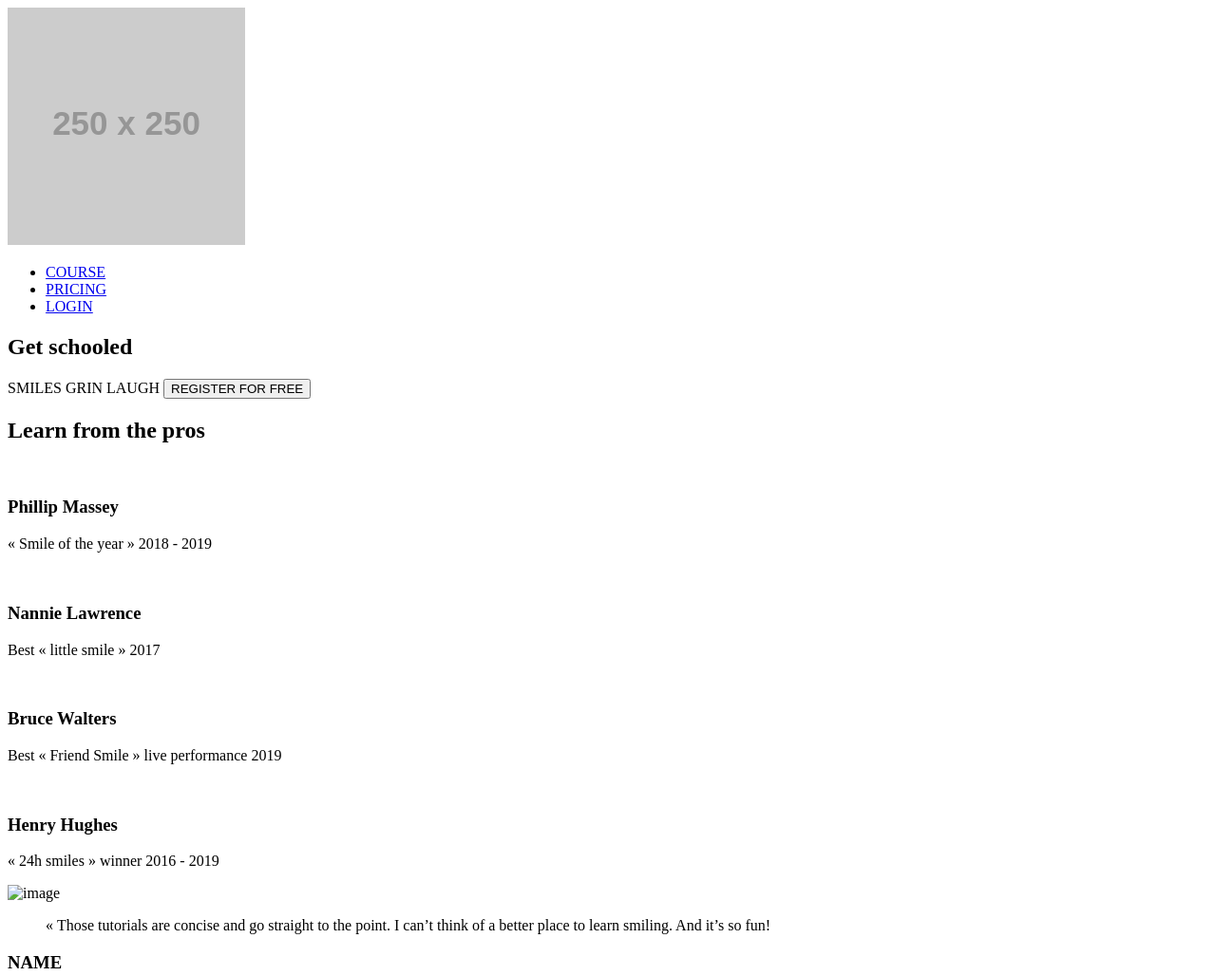
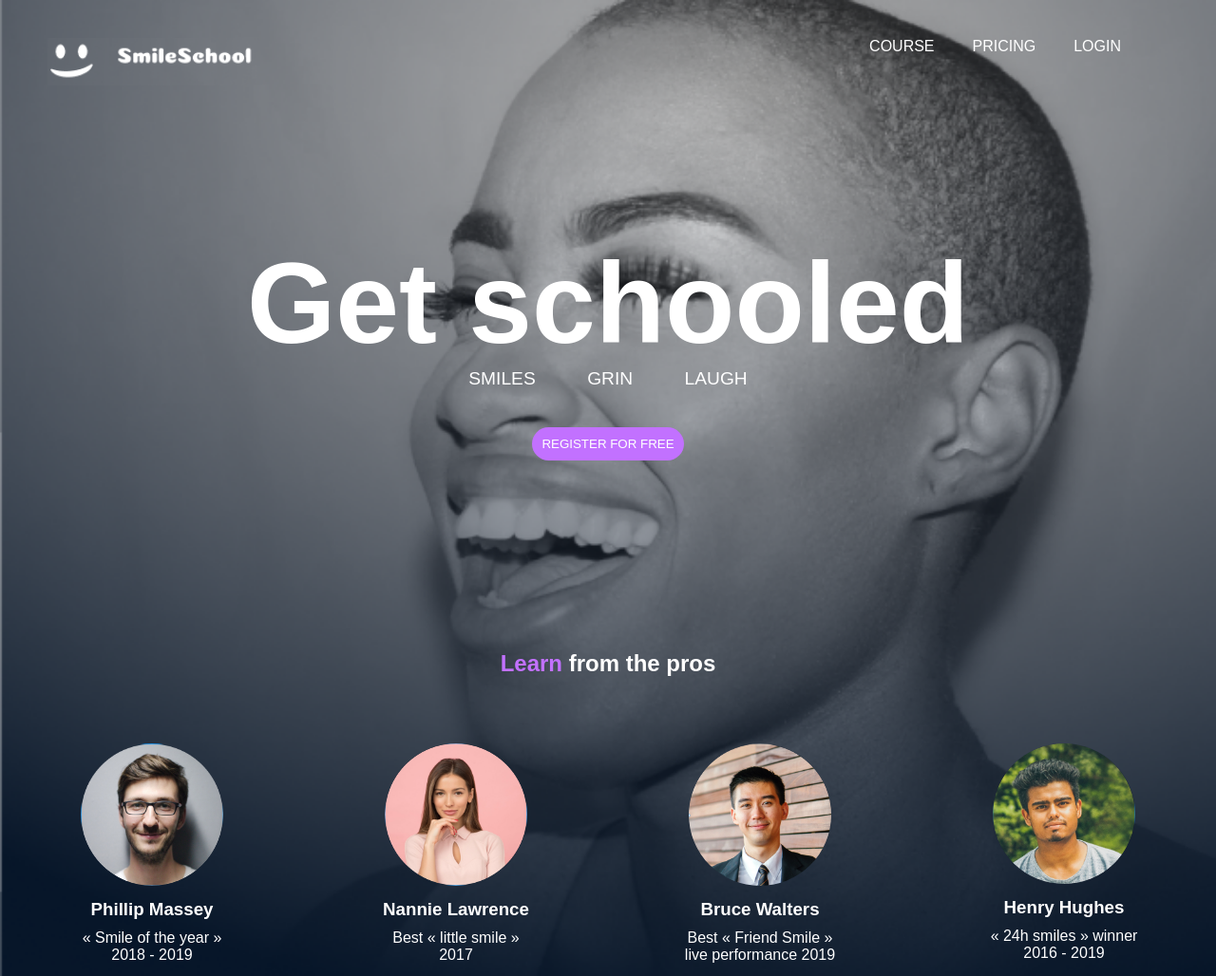
Before and after one commit to WorkuUrga/alx_html_css, a plain HTML site: page css_advanced/index.html in a window 1280 px wide. Shown: the top 1028 px of the page at 95% size. Drawn offline with Linux system fonts and the light colour scheme; placeholder pictures from the web are drawn by us.

Commit message:
styling header and the first section

```diff
--- a/css_advanced/index.html
+++ b/css_advanced/index.html
@@ -4,13 +4,14 @@
     <meta charset="UTF-8">
     <meta name="viewport" content="width=device-width, initial-scale=1.0">
     <script src="https://kit.fontawesome.com/4a2b055604.js" crossorigin="anonymous"></script>
-    <link rel="stylesheet" src="styles.css">
+    <link rel="stylesheet" href="styles.css">
     <title>Document</title>
 </head>
 <body>
-    <header>
-        <nav>
-            <img src="https://fakeimg.pl/250x250?text=Sample+Logo" alt="logo">
+    <div class="background">
+        <header>
+        <nav class="nav">
+            <img src="logo_img.png" alt="logo">
 
             <ul>
                 <li><a href="#">COURSE</a></li>
@@ -21,50 +22,55 @@
 
     </header>
     <main>
-        <section>
+        <section class="schooled">
+            <div class="body">
+                <h1>Get schooled</h1>
             <div>
-                <h1>Get schooled</h1>
                 <span>SMILES</span>
                 <span>GRIN</span>
                 <span>LAUGH</span>
-                <button>REGISTER FOR FREE</button>
+            </div>
+                <button class="btn">REGISTER FOR FREE</button>
             </div>
             <div>
-                <h2>Learn from the pros</h2>
-                <div>
-                    <div>
-                        <img src="./images/1 (3).png" alt="">
+                <h2><strong>Learn</strong> from the pros</h2>
+                <div class="tutors">
+                    <div class="personel">
+                        <img src="1.png" alt="">
                         <h3>Phillip Massey</h3>
-                        <p>« Smile of the year » 2018 - 2019</p>
+                        <p>« Smile of the year »<br> 2018 - 2019</p>
                     </div>
                     <div>
-                        <img src="./images/6.png" alt="">
+                        <img src="2.png" alt="">
                         <h3>Nannie Lawrence</h3>
-                        <p>Best « little smile » 2017</p>
+                        <p>Best « little smile » <br>2017</p>
                     </div>
                     <div>
-                        <img src="./images/7.png" alt="">
+                        <img src="3.png" alt="">
                         <h3>Bruce Walters</h3>
-                        <p>Best « Friend Smile » live performance 2019</p>
+                        <p>Best « Friend Smile » <br>live performance 2019</p>
                     </div>
                     <div>
-                        <img src="./images/8.png" alt="">
+                        <img src="4.png" alt="">
                         <h3>Henry Hughes</h3>
-                        <p>« 24h smiles » winner 2016 - 2019</p>
+                        <p>« 24h smiles » winner <br>2016 - 2019</p>
                     </div>
                 </div>
             </div>
         </section>
+    </div>
         <section>
             <div>
-                <img src="./images/Bitmap.png" alt="image">
+                <img src="5.png" alt="image">
             </div>
+
             <div>
                 <blockquote>« Those tutorials are concise and go straight to the point. I can’t think of a better place to learn smiling. And it’s so fun!</blockquote>
                 <h3>NAME</h3>
                 <P>weather presenter</P>
             </div>
         </section>
+
         <section>
             <h2>Most popular tutorials</h2>
             <div>
--- a/css_advanced/styles.css
+++ b/css_advanced/styles.css
@@ -0,0 +1,117 @@
+
+body {
+    font-family: arial, sans-serif;
+    margin: 0;
+
+}
+.nav {
+    display: flex;
+    justify-content: space-between;
+    margin: 0 100px 0 20px;
+}
+.nav ul {
+    display: flex;
+    margin-top: 40px;
+    list-style: none;
+    gap: 40px;
+
+}
+.nav ul li{
+display: inline;
+}
+.nav ul li a {
+    text-decoration: none;
+    color: white;
+}
+.nav ul li a:hover {
+    font-weight: bold;
+}
+.nav img {
+    height: 50px;
+    margin-top: 40px;
+    margin-left: 30px;
+
+}
+.background {
+    height: 150vh;
+    background-image: url(background_img.png);
+    background-size: cover;
+    color: ;
+}
+main {
+    text-align: center;
+}
+.schooled .body {
+    margin-top: 200px;
+    display: flex;
+    flex-direction: column;
+    justify-content: center;
+    text-align: center;
+}
+.schooled .pan-container {
+    display: flex;
+    gap: 10px;
+}
+.body {
+    align-items: center;
+    margin-bottom: 100px;
+}
+.body h1 {
+    font-size: 120px;
+    margin-bottom: 0px;
+}
+.schooled {
+    text-align: center;
+    color: white;
+    margin-top: -140px;
+    margin-bottom: ;
+}
+.schooled span {
+
+    font-size: 1.2em;
+    margin: 10px 25px;
+
+}
+.schooled .btn {
+    background-color: #C271FF;
+    color: #fff;
+    width: 160px;
+    padding: 10px 10px;
+    border: none;
+    border-radius: 50px;
+    cursor: pointer;
+    margin-top: 40px;
+    margin-bottom: 100px;
+    display: block;
+}
+.schooled .btn:hover {
+    font-weight: bold;
+}
+.tutors {
+    margin-top: 50px;
+    display: flex;
+    justify-content: space-around;
+    flex-wrap: wrap;
+}
+.tutors div {
+    text-align: center;
+    margin: 20px;
+    flex: 1;
+    min-width: 200px;
+}
+.tutors img {
+    width: 100%;
+    max-width: 150px;
+    border-radius: 50%;
+}
+
+.tutors h3 {
+    margin: 10px 0;
+}
+
+.tutors p {
+    margin: 0;
+}
+h2 strong{
+    color: #C271FF;
+}
```
Also changed, not shown: css_advanced/1.png (added), css_advanced/2.png (added), css_advanced/3.png (added), css_advanced/4.png (added), css_advanced/5.png (added), css_advanced/background_img.png (added), css_advanced/logo_img.png (added).
